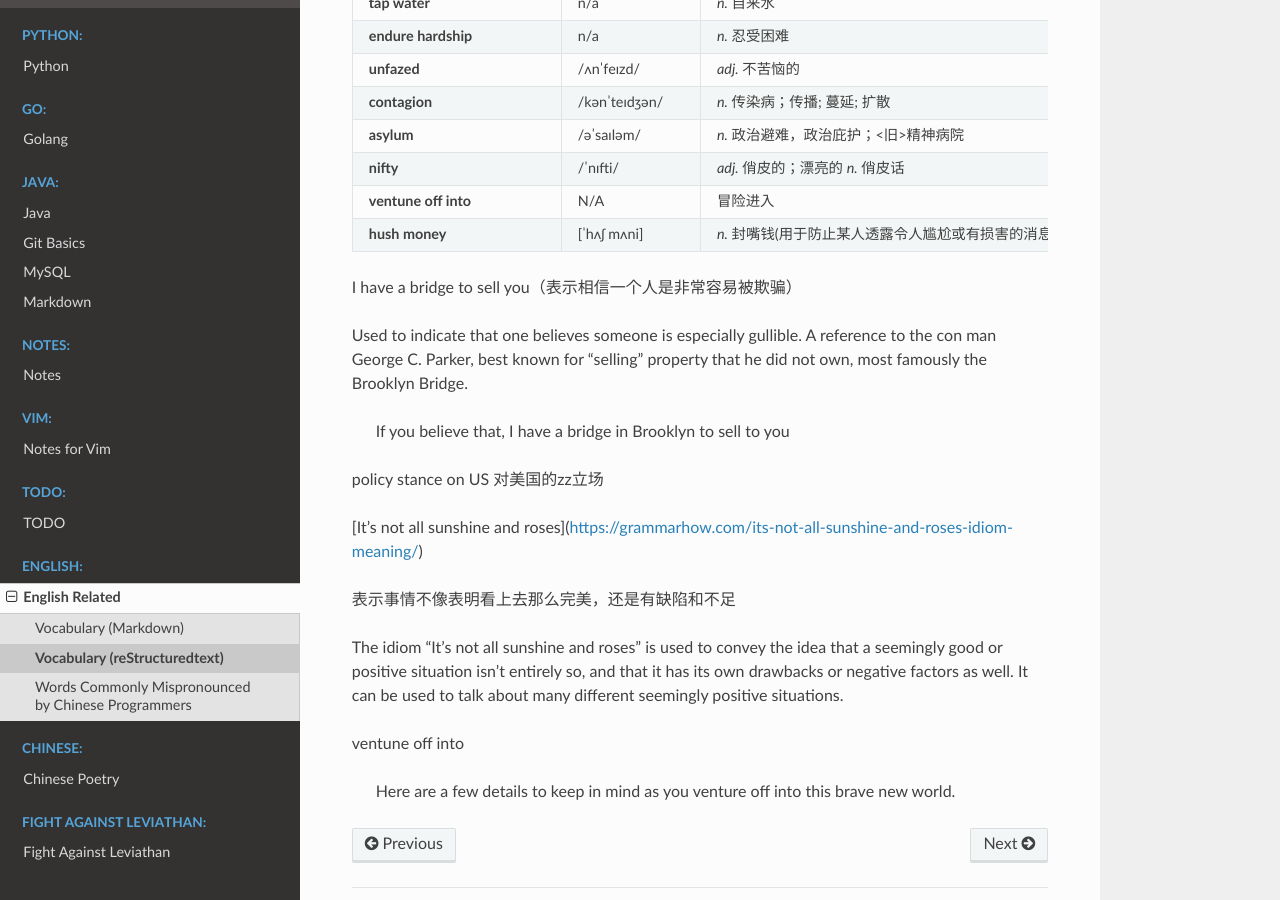
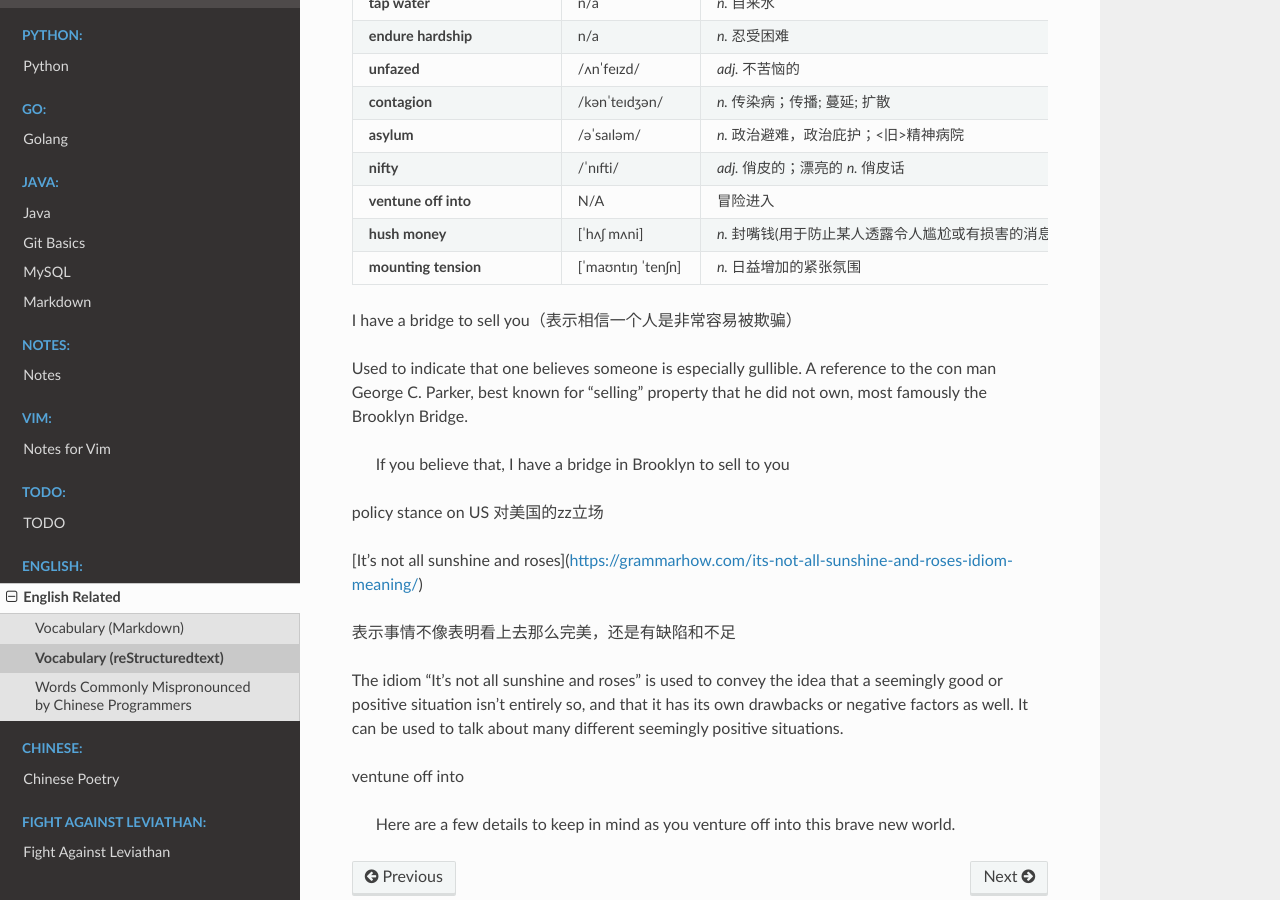
Before and after one commit to Pyrad/pyradnotes, a Sphinx documentation site: the page built from source/English/vocabulary.rst, in a window 1280 px wide and 900 px high, scrolled down 1102 px. Built offline with Sphinx 7.4.7 and the Read the Docs theme 2.0.0, drawn with Linux system fonts in a browser that asks for light colours.

Commit message:
English A new phrase

```diff
--- a/source/English/vocabulary.rst
+++ b/source/English/vocabulary.rst
@@ -108,7 +108,9 @@ Vocabulary  (reStructuredtext)
     * - **hush money**
       - [ˈhʌʃ mʌni]
       - *n.* 封嘴钱(用于防止某人透露令人尴尬或有损害的消息);
-
+    * - **mounting tension**
+      - [ˈmaʊntɪŋ ˈtenʃn]
+      - *n.* 日益增加的紧张氛围
 
 
 
```
